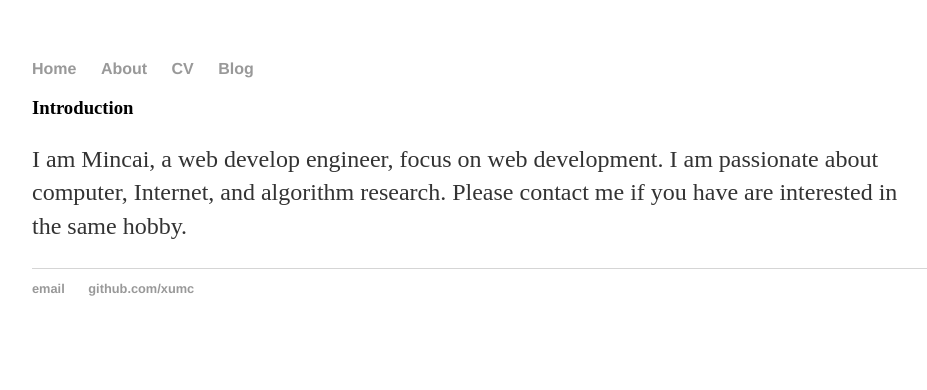
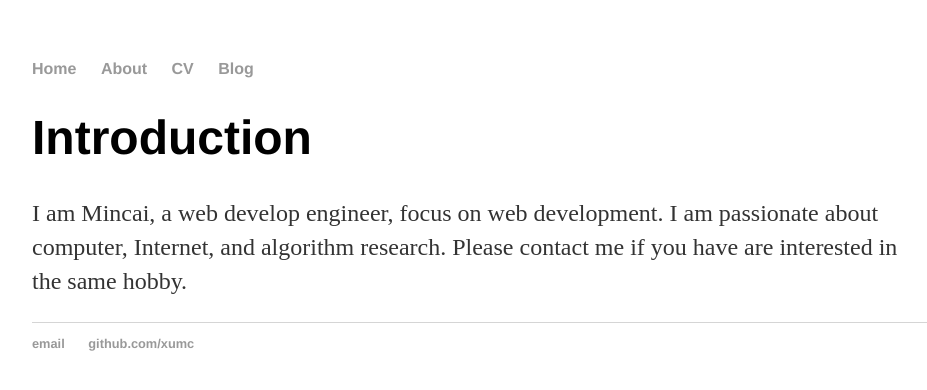
Before and after one commit to xumc/xumc.github.io, a Jekyll site: the page built from index.html, in a window 1280 px wide. Shown: the top 390 px of the page, without its empty margins (160-1087 px from the left). Built offline with Jekyll 4.4.1, drawn with Linux system fonts in a browser that asks for light colours; the list of posts is cut into pages by our own code.

```diff
--- a/index.html
+++ b/index.html
@@ -3,7 +3,7 @@ layout: default
 title: Mincai Xu's home
 ---
 
-<h3>Introduction</h3>
+<h1>Introduction</h1>
 <p>
   I am Mincai, a web develop engineer, focus on web development. I am passionate
 about computer, Internet, and algorithm research. Please contact me if you have
```
